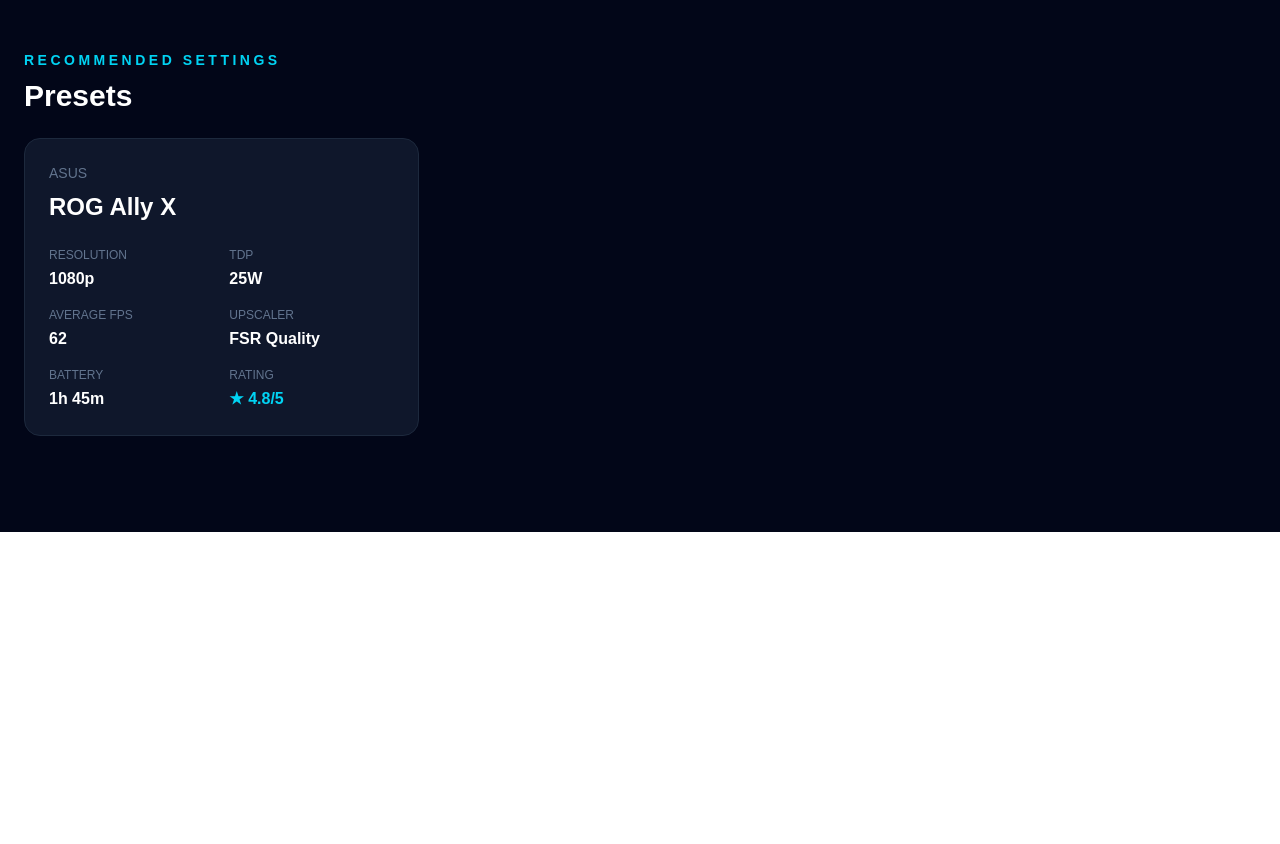
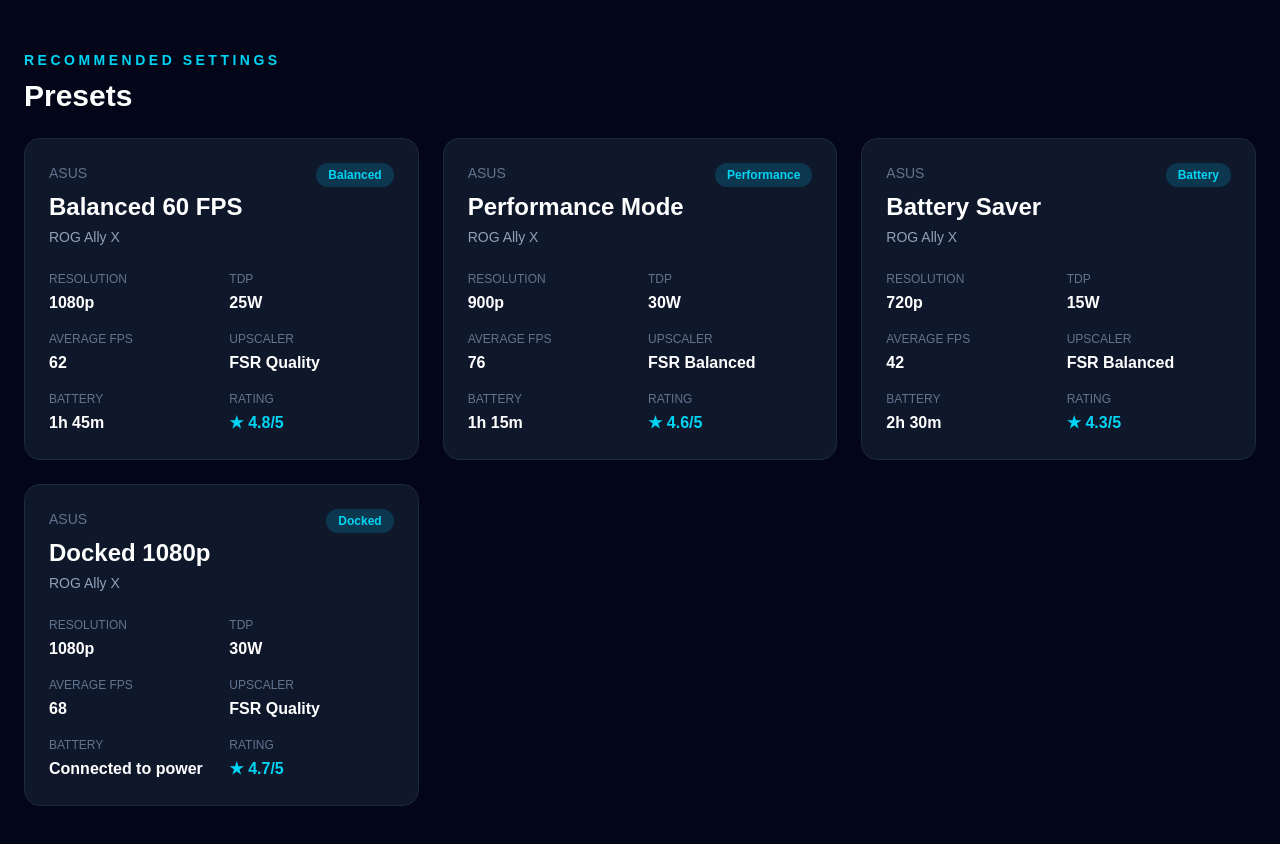
Before and after one commit to nat0r9/handheld-atlas, a Next.js app: page /games/cyberpunk-2077 in a window 1280 px wide. Shown: the part 680-1524 px from the top of the page. Before the commit the page ends 1212 px from the top, so only its background shows below. Built offline with nearby package versions, Linux system fonts and the light colour scheme.

Commit message:
Add multiple preset modes to game details

```diff
--- a/app/games/[slug]/page.tsx
+++ b/app/games/[slug]/page.tsx
@@ -70,20 +70,18 @@
         </div>
 
         <section className="mt-16">
-          <div className="mb-6">
           <p className="text-sm font-semibold uppercase tracking-[0.25em] text-cyan-400">
             Recommended Settings
           </p>
 
           <h2 className="mt-2 text-3xl font-black">Presets</h2>
-          </div>
 
           {gamePresets.length === 0 ? (
-            <div className="rounded-2xl border border-slate-800 bg-slate-900 p-6 text-slate-400">
+            <div className="mt-6 rounded-2xl border border-slate-800 bg-slate-900 p-6 text-slate-400">
               No presets available yet.
             </div>
           ) : (
-            <div className="grid gap-6 md:grid-cols-2 xl:grid-cols-3">
+            <div className="mt-6 grid gap-6 md:grid-cols-2 xl:grid-cols-3">
               {gamePresets.map((preset) => {
                 const handheld = handhelds.find(
                   (item) => item.slug === preset.handheldSlug,
@@ -91,16 +89,28 @@
 
                 return (
                   <article
-                    key={`${preset.gameSlug}-${preset.handheldSlug}`}
-                    className="rounded-2xl border border-slate-800 bg-slate-900 p-6"
+                    key={preset.id}
+                    className="rounded-2xl border border-slate-800 bg-slate-900 p-6 transition hover:border-cyan-500"
                   >
+                    <div className="flex items-start justify-between gap-4">
+                      <div>
                         <p className="text-sm text-slate-500">
                           {handheld?.manufacturer ?? "Unknown manufacturer"}
                         </p>
 
                         <h3 className="mt-2 text-2xl font-bold">
+                          {preset.name}
+                        </h3>
+
+                        <p className="mt-1 text-sm text-slate-400">
                           {handheld?.name ?? preset.handheldSlug}
-                    </h3>
+                        </p>
+                      </div>
+
+                      <span className="rounded-full bg-cyan-500/20 px-3 py-1 text-xs font-bold text-cyan-400">
+                        {preset.type}
+                      </span>
+                    </div>
 
                     <div className="mt-6 grid grid-cols-2 gap-4">
                       <div>
--- a/data/presets.ts
+++ b/data/presets.ts
@@ -1,14 +1,72 @@
-import type { Preset } from "../types/preset";
+import type { Preset } from "../types/presets";
 
 export const presets: Preset[] = [
   {
+    id: "cyberpunk-rog-ally-x-balanced",
+    name: "Balanced 60 FPS",
+    type: "Balanced",
+
     gameSlug: "cyberpunk-2077",
     handheldSlug: "rog-ally-x",
+
     resolution: "1080p",
     tdp: "25W",
     fpsAverage: 62,
+
     upscaler: "FSR Quality",
     batteryLife: "1h 45m",
+
     communityRating: 4.8,
   },
+  {
+    id: "cyberpunk-rog-ally-x-performance",
+    name: "Performance Mode",
+    type: "Performance",
+
+    gameSlug: "cyberpunk-2077",
+    handheldSlug: "rog-ally-x",
+
+    resolution: "900p",
+    tdp: "30W",
+    fpsAverage: 76,
+
+    upscaler: "FSR Balanced",
+    batteryLife: "1h 15m",
+
+    communityRating: 4.6,
+  },
+  {
+    id: "cyberpunk-rog-ally-x-battery",
+    name: "Battery Saver",
+    type: "Battery",
+
+    gameSlug: "cyberpunk-2077",
+    handheldSlug: "rog-ally-x",
+
+    resolution: "720p",
+    tdp: "15W",
+    fpsAverage: 42,
+
+    upscaler: "FSR Balanced",
+    batteryLife: "2h 30m",
+
+    communityRating: 4.3,
+  },
+  {
+    id: "cyberpunk-rog-ally-x-docked",
+    name: "Docked 1080p",
+    type: "Docked",
+
+    gameSlug: "cyberpunk-2077",
+    handheldSlug: "rog-ally-x",
+
+    resolution: "1080p",
+    tdp: "30W",
+    fpsAverage: 68,
+
+    upscaler: "FSR Quality",
+    batteryLife: "Connected to power",
+
+    communityRating: 4.7,
+  },
 ];
```
Lines whose indentation alone changed are shown as unchanged.
